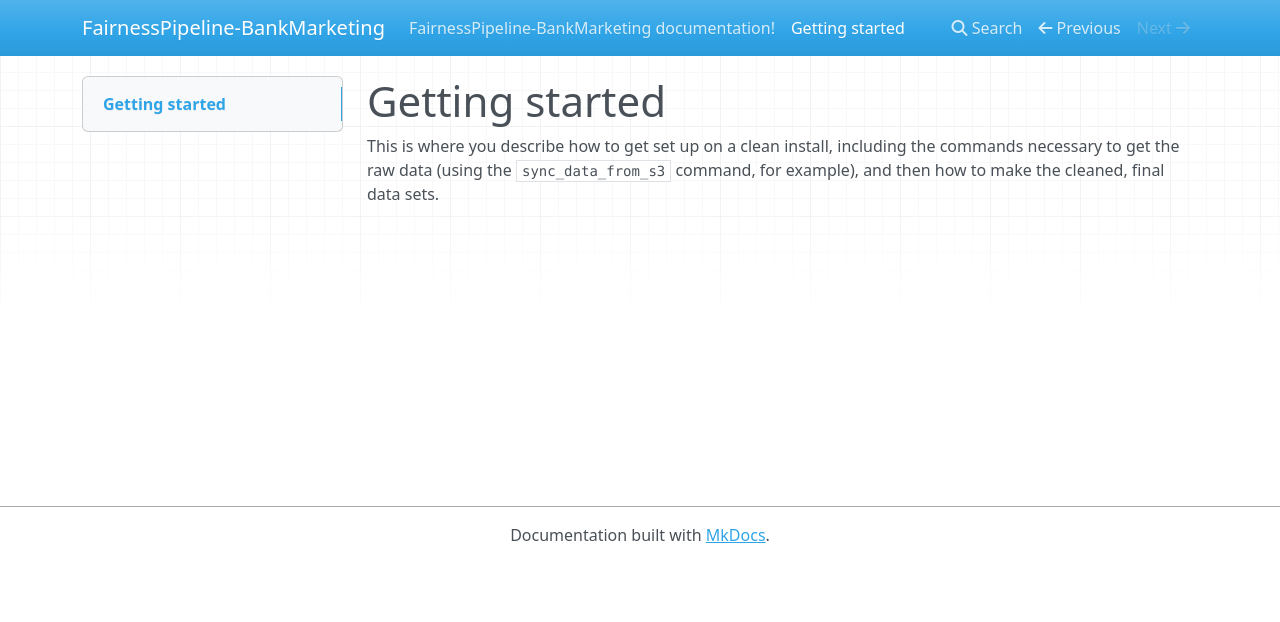
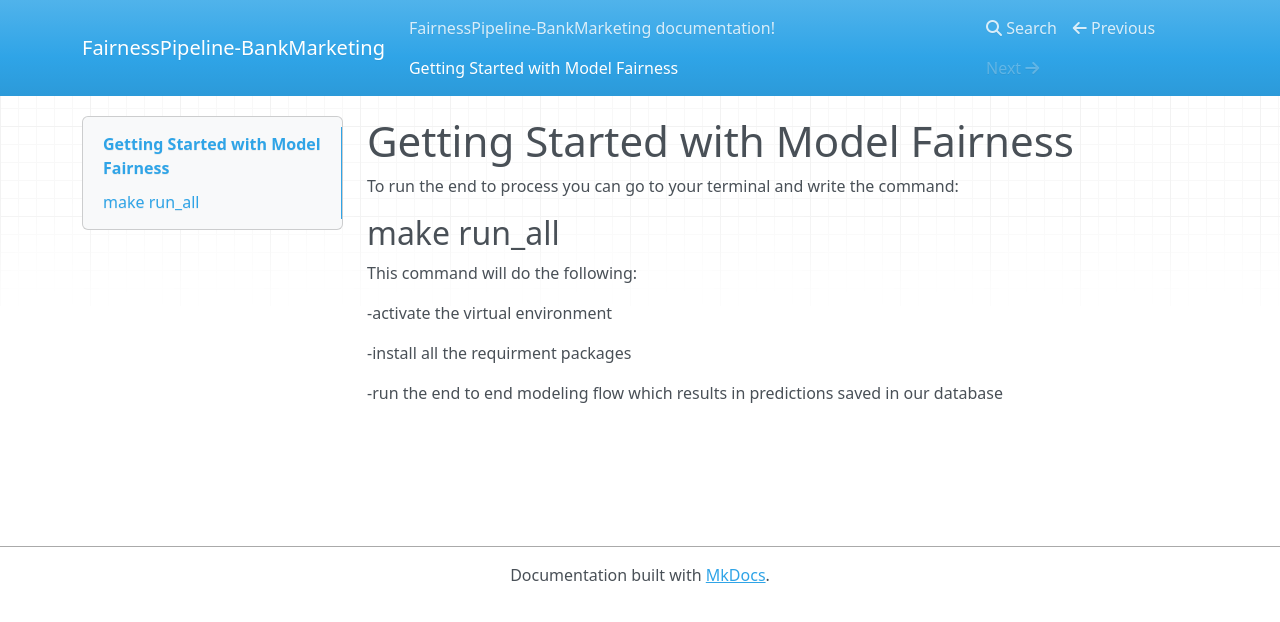
Before and after one commit to shay2301/FairnessPipeline-BankMarketing, an MkDocs documentation site: the page built from docs/docs/getting-started.md, in a window 1280 px wide. Shown: the top 622 px of the page. Built offline with MkDocs 1.6.1, drawn with Linux system fonts in a browser that asks for light colours; nearby versions of some CDN libraries.

Commit message:
update docs

```diff
--- a/docs/docs/getting-started.md
+++ b/docs/docs/getting-started.md
@@ -1,6 +1,14 @@
-Getting started
+Getting Started with Model Fairness
 ===============
 
-This is where you describe how to get set up on a clean install, including the
-commands necessary to get the raw data (using the `sync_data_from_s3` command,
-for example), and then how to make the cleaned, final data sets.
+To run the end to process you can go to your terminal and write the command:
+
+## make run_all ##
+
+This command will do the following:
+
+-activate the virtual environment
+
+-install all the requirment packages
+
+-run the end to end modeling flow which results in predictions saved in our database
```
Also changed, not shown: docs/docs/index.md (+2 -4 lines), README.md, 1 other file.
